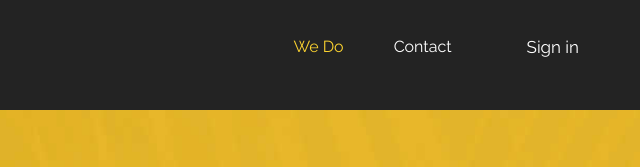
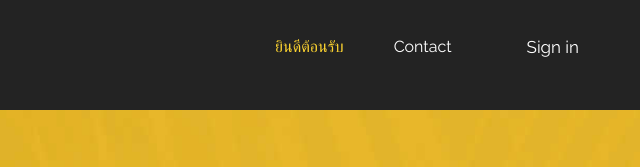
Before and after one commit to Chonlasit467/WEB-GG, a plain HTML site: page index.html in a window 1280 px wide. Shown: the top 167 px of the page, 640-1280 px from the left. Drawn offline with nearby package versions, Linux system fonts and the light colour scheme.

Commit message:
edit-index2

```diff
--- a/index.html
+++ b/index.html
@@ -61,7 +61,7 @@
                         <div class="collapse navbar-collapse" id="navbarsExample04">
                            <ul class="navbar-nav mr-auto">
                               <li class="nav-item active">
-                                 <a class="nav-link" href="#we_do">We Do</a>
+                                 <a class="nav-link" href="#we_do">ยินดีต้อนรับ</a>
                               </li>
                               <li class="nav-item">
                                  <a class="nav-link" href="#contact">Contact</a>
```
